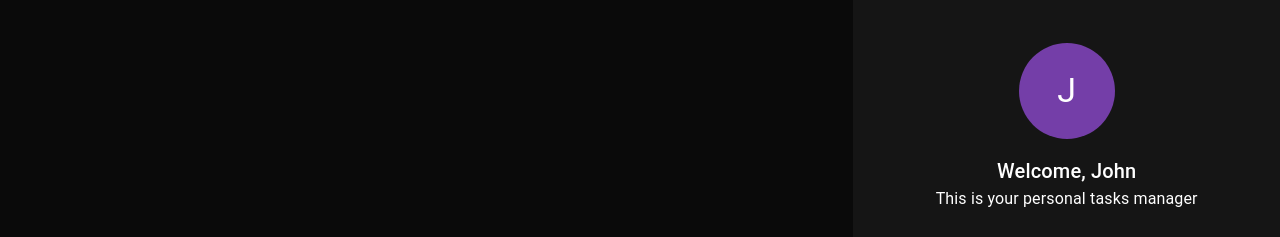
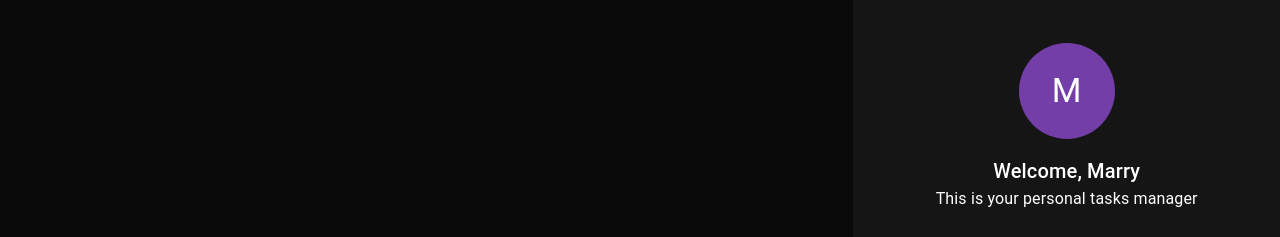
Before and after one commit to ayushCode27/todo-react-ts, a React (Create React App) app: page / in a window 1280 px wide. Shown: the part 273-510 px from the top of the page. Built offline with nearby package versions, Linux system fonts and the light colour scheme.

Commit message:
add interface and prop-types fpr props

```diff
--- a/package.json
+++ b/package.json
@@ -13,6 +13,7 @@
     "@types/node": "^16.18.34",
     "@types/react": "^18.2.7",
     "@types/react-dom": "^18.2.4",
+    "prop-types": "^15.8.1",
     "react": "^18.2.0",
     "react-dom": "^18.2.0",
     "react-scripts": "5.0.1",
--- a/src/components/Profile/index.tsx
+++ b/src/components/Profile/index.tsx
@@ -1,7 +1,13 @@
 import React, { FC, ReactElement } from 'react';
 import { Avatar, Box, Typography } from '@mui/material';
+import PropTypes from 'prop-types';
 
-const Profile: FC = (): ReactElement => {
+interface IProfile {
+  name: string;
+}
+
+const Profile: FC<IProfile> = (props): ReactElement => {
+  const { name = 'John' } = props;
   return (
     <Box
       display='flex'
@@ -18,12 +24,12 @@ const Profile: FC = (): ReactElement => {
         }}
       >
         <Typography variant='h4' color='text.primary'>
-          J
+          {name.substring(0, 1)}
         </Typography>
       </Avatar>
 
       <Typography variant='h6' color='text.primary'>
-        Welcome, John
+        Welcome, {name}
       </Typography>
 
       <Typography variant='body1' color='text.primary'>
@@ -34,3 +40,7 @@ const Profile: FC = (): ReactElement => {
 };
 
 export default Profile;
+
+Profile.propTypes = {
+  name: PropTypes.string.isRequired,
+};
--- a/src/components/Sidebar/index.tsx
+++ b/src/components/Sidebar/index.tsx
@@ -20,7 +20,7 @@ const Sidebar: FC = (): ReactElement => {
         alignItems: 'center',
       }}
     >
-      <Profile />
+      <Profile name='Marry'/>
     </Grid>
   );
 };
```
Also changed, not shown: 1 other file (tests, documents, lock files or other folders).
